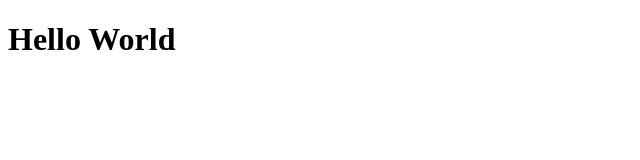
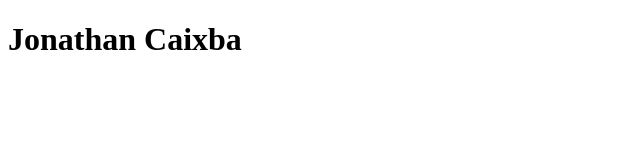
Before and after one commit to JonathanCaixba/ch62-mis_preferencias_cx, a plain HTML site: page index.html in a window 1280 px wide. Shown: the whole page, without its empty margins (0-640 px from the left). Drawn offline with Linux system fonts and the light colour scheme.

Commit message:
feat: Se actualizo el h1 con nombre del autor

```diff
--- a/index.html
+++ b/index.html
@@ -6,6 +6,6 @@
     <title>Document</title>
 </head>
 <body>
-    <h1>Hello World</h1>
+    <h1>Jonathan Caixba</h1>
 </body>
 </html>
```
